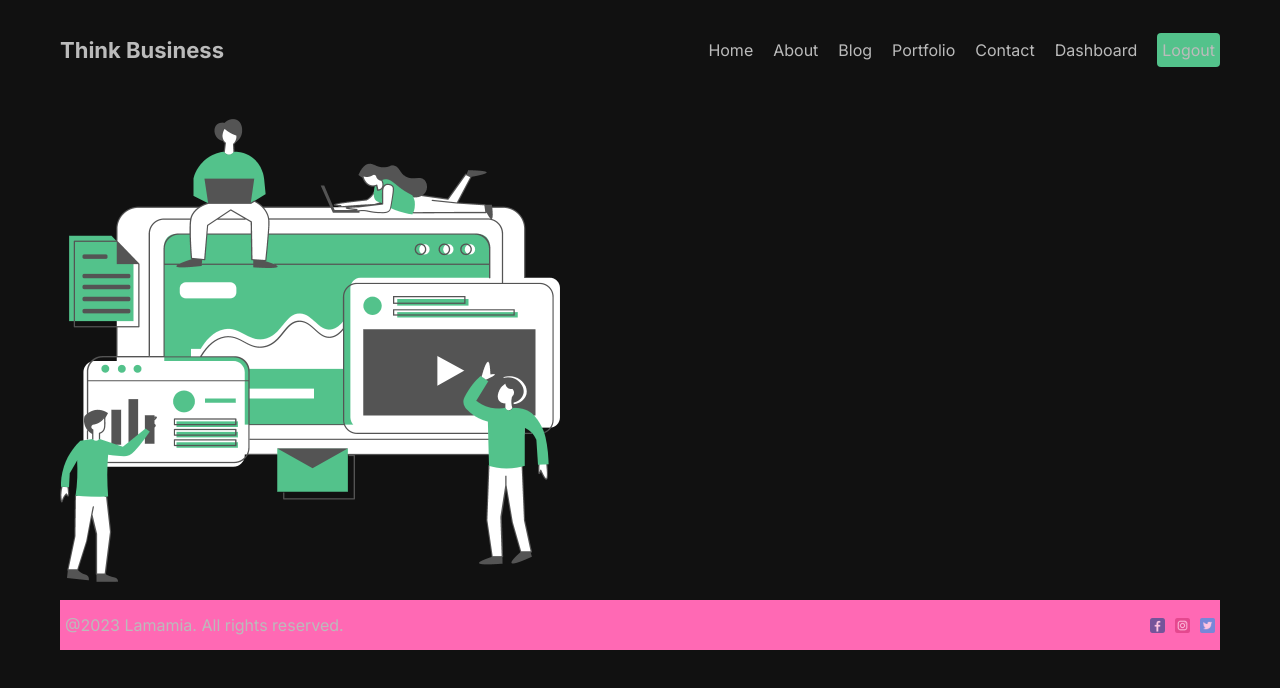
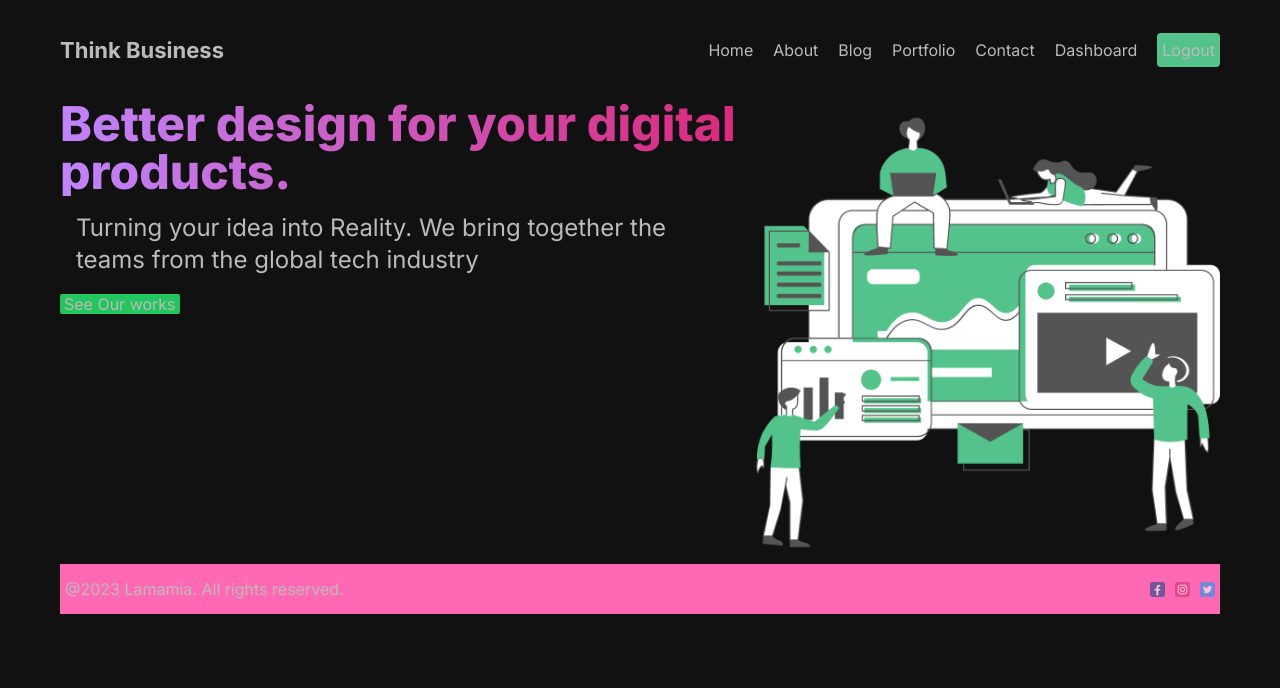
Before and after one commit to FrancisFlow/Next-full-stack, a Next.js app: page / in a window 1280 px wide. Shown: the top 688 px of the page. Built offline with nearby package versions, Linux system fonts and the light colour scheme.

Commit message:
Created graditent text for hero heading

```diff
--- a/src/app/page.js
+++ b/src/app/page.js
@@ -1,11 +1,26 @@
-import Image from 'next/image'
+import Image from 'next/image';
+import Link from 'next/link';
 
 export default function Home() {
   return (
     <>
-    <div className="home">
-      <Image src={"/images/hero.png"} width={500} height={500}
+    <div className="grid grid-flow-col ">
+      <div className="">
+        <h1 className='text-5xl font-extrabold text-transparent bg-clip-text bg-gradient-to-r from-purple-400 to-pink-600' >Better design for your digital products.</h1>
+        <h3 className='p-4 text-2xl' >Turning your idea into Reality. We bring together the teams from the global tech industry</h3>
+        <div className="btn">
+        <Link className="bg-green-500 px-1 rounded-sm"  href="/portfolio" >
+          See Our works
+        </Link>
+
+        </div>
+
+      </div>
+      <div className="imageContainer">
+        <Image src={"/images/hero.png"} width={500} height={500}
       alt='Hero image' />
+      </div>
+
     </div>
     </>
   )
```
